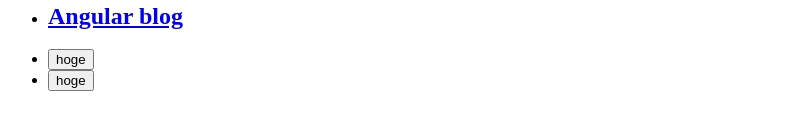
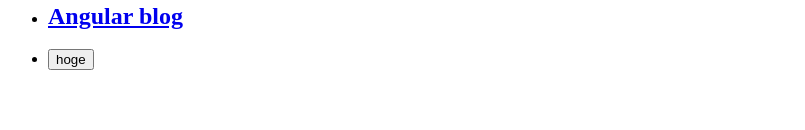
Before and after one commit to yasu-s/ng-cli-sample, an Angular app: page / in a window 1280 px wide. Shown: the part 542-672 px from the top of the page, without its empty margins (0-805 px from the left). Built offline with nearby package versions, Linux system fonts and the light colour scheme.

Commit message:
不要な処理を削除

```diff
--- a/src/app/app.component.html
+++ b/src/app/app.component.html
@@ -21,8 +21,5 @@
   <li>
       <button (click)="onClick()">hoge</button>
   </li>
-  <li>
-    <button (click)="onClick2()">hoge</button>
-  </li>
 </ul>
 <!-- #endregion -->
--- a/src/app/app.component.ts
+++ b/src/app/app.component.ts
@@ -1,5 +1,4 @@
 import { Component } from '@angular/core';
-import { throwError } from 'rxjs';
 import { AppService } from './app.service';
 import { DataModel } from './app.model';
 import { fizzBuzzOutput } from './ext/ext.test';
@@ -52,17 +51,6 @@
         });
     }
 
-    /**
-     * クリックイベント
-     */
-    onClick2(): void {
-        throwError({ name: 'aaa'}).toPromise().then(d => {
-            console.log(d);
-        }, e => {
-            console.log(e);
-        });
-    }
-
 // #endregion
 
 }
```
